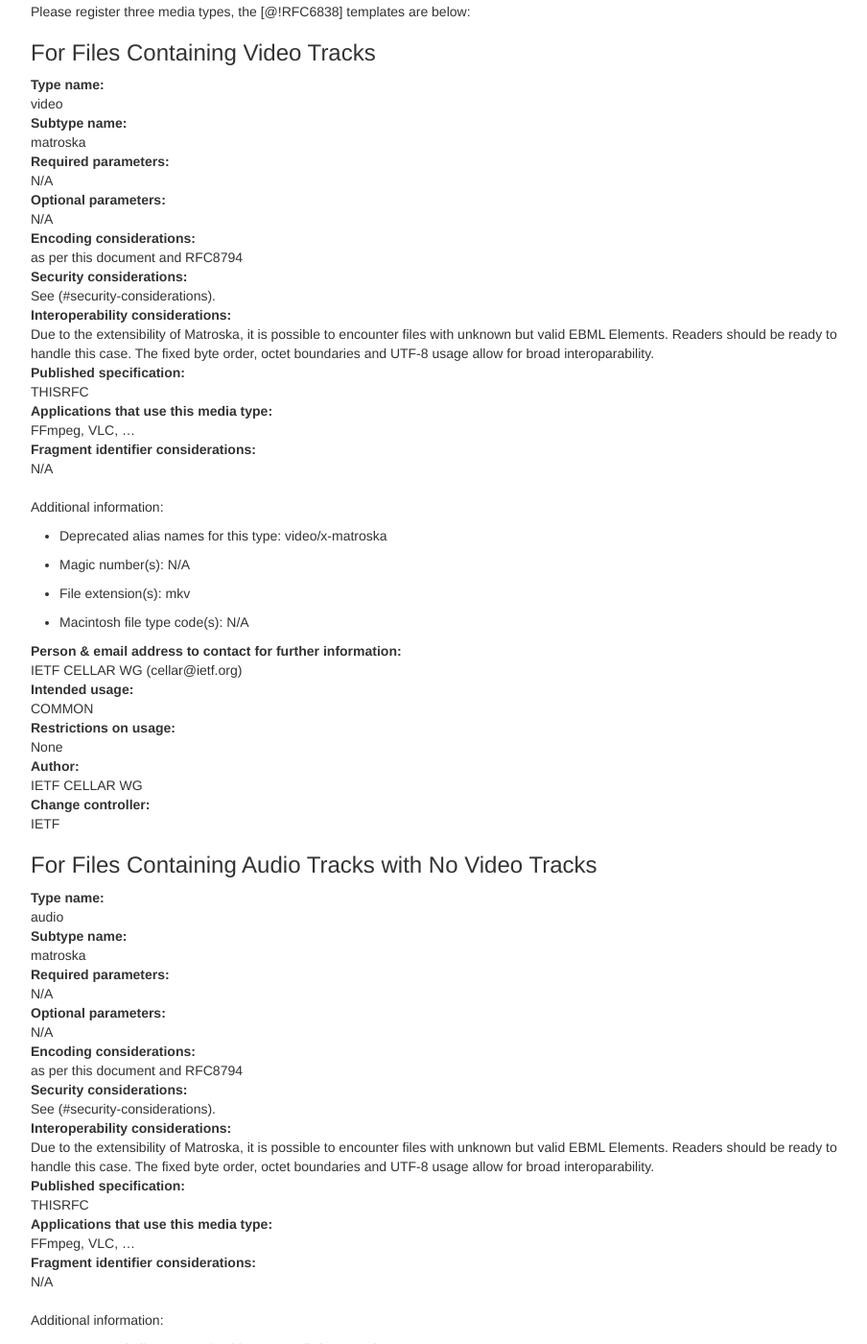
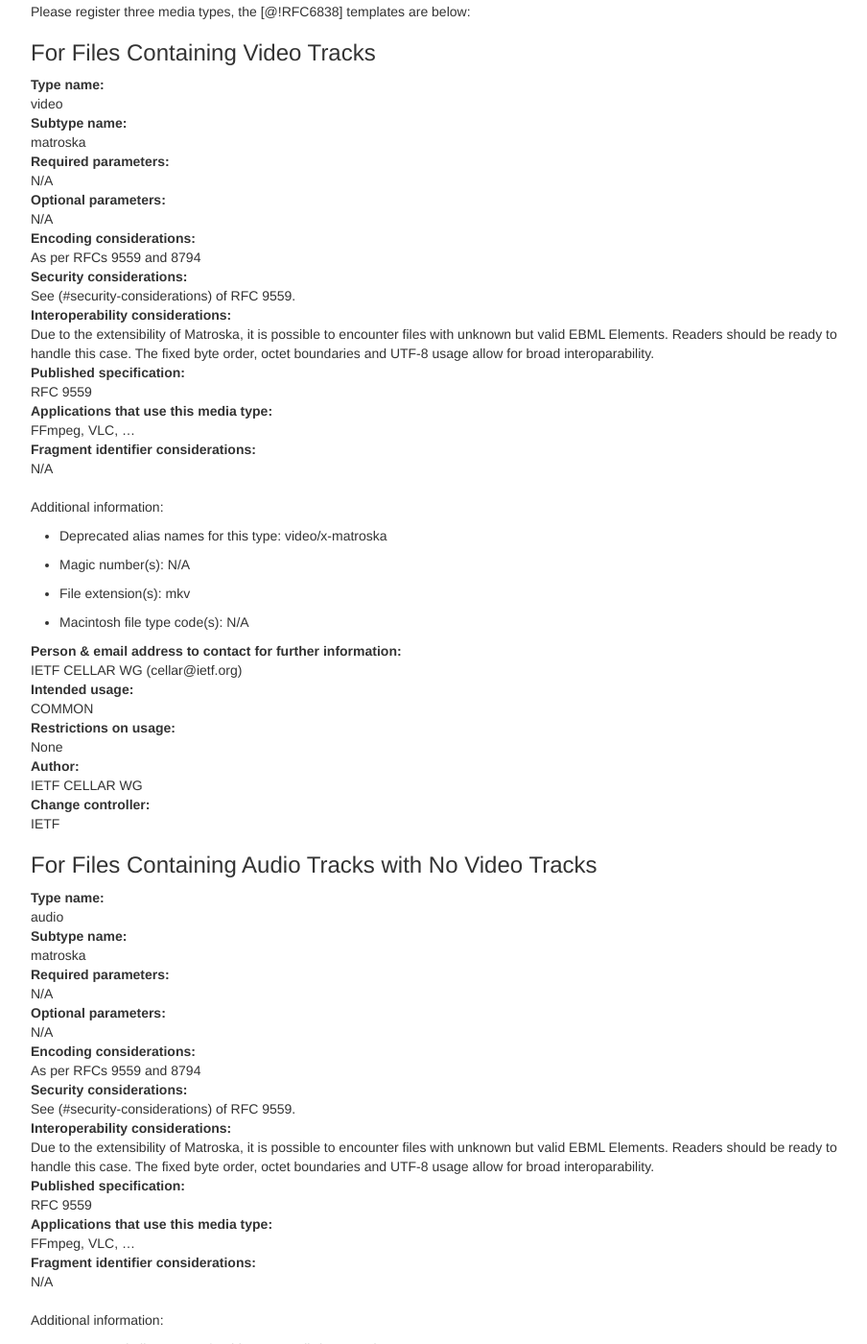
Before and after one commit to ietf-wg-cellar/matroska-specification, a Jekyll site: the page built from iana.md, in a window 1280 px wide and 1400 px high, scrolled down 466 px. Shown: the whole window at 96% size, without its empty margins (273-1177 px from the left). Built offline with Jekyll 4.4.1, drawn with Linux system fonts in a browser that asks for light colours; our own code applies the rules of GitHub Pages for plain Markdown files; some of the changed text lies outside the part shown.

Commit message:
update the IANA encoding considerations with RFC9559

```diff
--- a/iana.md
+++ b/iana.md
@@ -39,16 +39,16 @@ Optional parameters:
 : N/A
 
 Encoding considerations:
-: as per this document and RFC8794
+: As per RFCs 9559 and 8794
 
 Security considerations:
-: See (#security-considerations).
+: See (#security-considerations) of RFC 9559.
 
 Interoperability considerations:
 : Due to the extensibility of Matroska, it is possible to encounter files with unknown but valid EBML Elements. Readers should be ready to handle this case. The fixed byte order, octet boundaries and UTF-8 usage allow for broad interoparability.
 
 Published specification:
-: THISRFC
+: RFC 9559
 
 Applications that use this media type:
 : FFmpeg, VLC, ...
@@ -96,16 +96,16 @@ Optional parameters:
 : N/A
 
 Encoding considerations:
-: as per this document and RFC8794
+: As per RFCs 9559 and 8794
 
 Security considerations:
-: See (#security-considerations).
+: See (#security-considerations) of RFC 9559.
 
 Interoperability considerations:
 : Due to the extensibility of Matroska, it is possible to encounter files with unknown but valid EBML Elements. Readers should be ready to handle this case. The fixed byte order, octet boundaries and UTF-8 usage allow for broad interoparability.
 
 Published specification:
-: THISRFC
+: RFC 9559
 
 Applications that use this media type:
 : FFmpeg, VLC, ...
@@ -154,16 +154,16 @@ Optional parameters:
 : N/A
 
 Encoding considerations:
-: as per this document and RFC8794
+: As per RFCs 9559 and 8794
 
 Security considerations:
-: See (#security-considerations).
+: See (#security-considerations) of RFC 9559.
 
 Interoperability considerations:
 : Due to the extensibility of Matroska, it is possible to encounter files with unknown but valid EBML Elements. Readers should be ready to handle this case. The fixed byte order, octet boundaries and UTF-8 usage allow for broad interoparability.
 
 Published specification:
-: THISRFC
+: RFC 9559
 
 Applications that use this media type:
 : FFmpeg, VLC, ...
```
